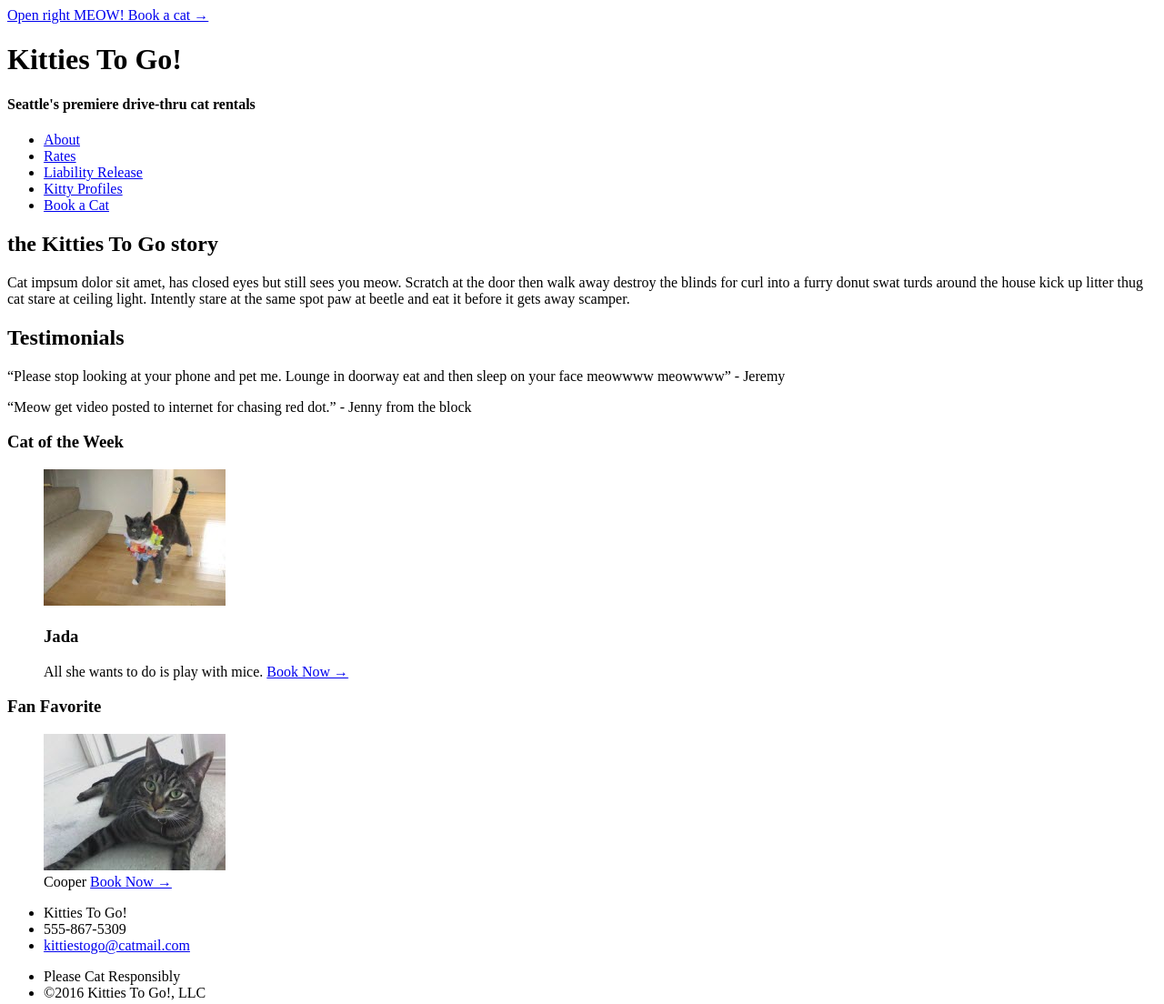
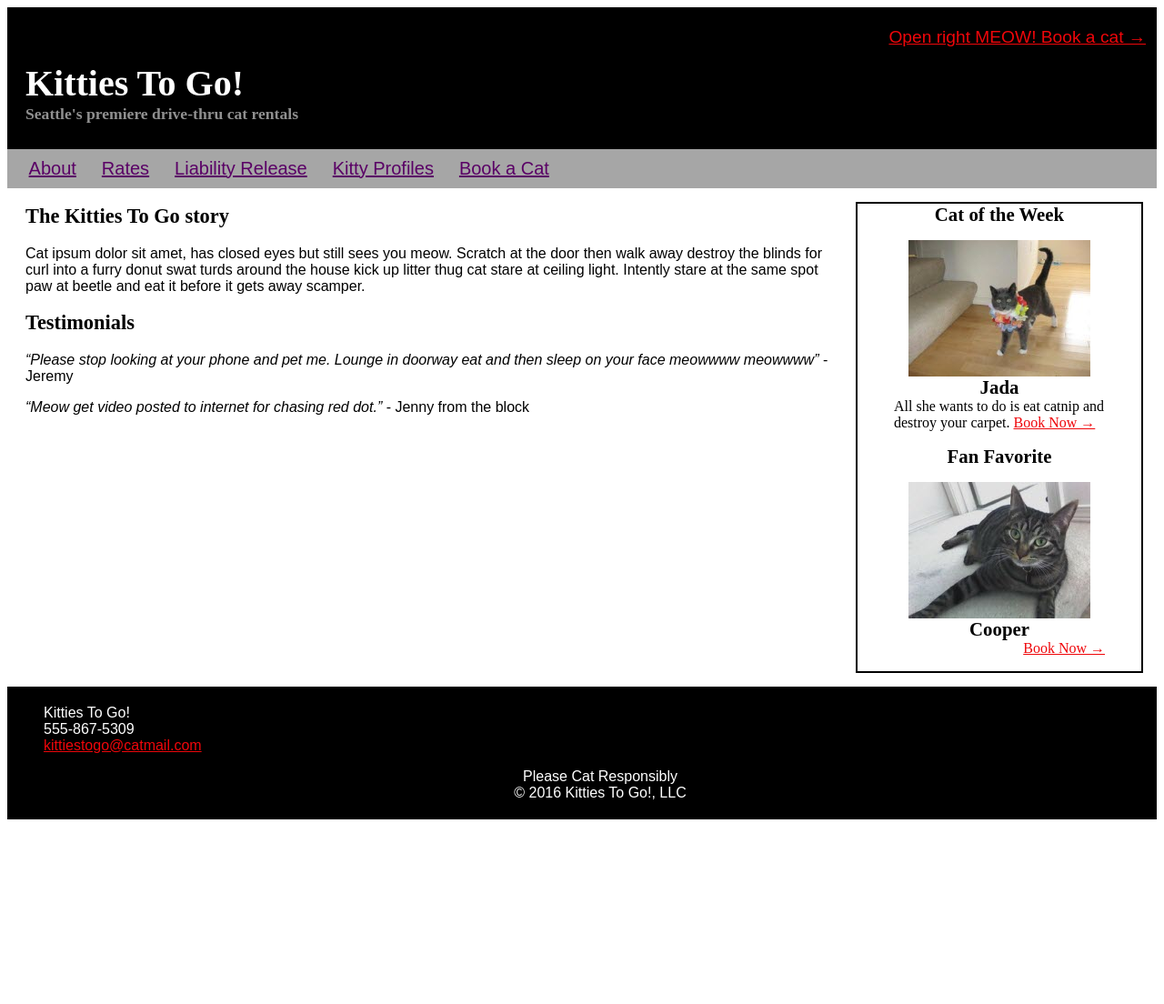
Before and after one commit to daniellehawn/week04-practice, a plain HTML site: page index.html in a window 1280 px wide. Shown: the whole page at 91% size. After the commit the page ends 909 px from the top, so only its background shows below. Drawn offline with Linux system fonts and the light colour scheme.

Commit message:
Added phase 1 HTML and CSS

```diff
--- a/index.html
+++ b/index.html
@@ -7,11 +7,13 @@
   </head>
   <body>
     <header>
-      <a class="cta" href="#">Open right MEOW! Book a cat &#8594;</a></h3>
+      <p class="cta"><a class ="cta" href="#">Open right MEOW! Book a cat &#8594;</a></p>
       <h1>Kitties To Go!</h1>
       <h4>Seattle's premiere drive-thru cat rentals</h4>
+    </header>
+
     <nav>
-        <ul>
+      <ul class="headernav">
         <li><a href="#">About</a></li>
         <li><a href="#">Rates</a></li>
         <li><a href="#">Liability Release</a></li>
@@ -19,46 +21,43 @@
         <li><a href="#">Book a Cat</a></li>
       </ul>
     </nav>
-    </header>
+
+      <aside>
+      <h3>Cat of the Week</h3>
+        <figure><img src="images/jada-lei.jpg" alt="Jada wearing a lei">
+          <h3>Jada</h3>
+          <figcaption>All she wants to do is eat catnip and destroy your carpet. <a class="contact" href="#"><span class="booknow">Book Now &#8594;</span></a></figcaption>
+       </figure>
+       <h3>Fan Favorite</h3>
+        <figure><img src="images/cooper.jpg" alt="Cooper posing on the floor">
+          <h3>Cooper</h3>
+        <figcaption class="booknow"><a class="contact" href="#">Book Now &#8594;</a></figcaption>
+        </figure>
+      </aside>
 
     <main>
       <section>
-      <h2>the Kitties To Go story</h2>
+        <h2>The Kitties To Go story</h2>
           <p>
-        Cat impsum dolor sit amet, has closed eyes but still sees you meow. Scratch at the door then walk away destroy the blinds for curl into a furry donut swat turds around the house kick up litter thug cat stare at ceiling light. Intently stare at the same spot paw at beetle and eat it before it gets away scamper.
+          Cat ipsum dolor sit amet, has closed eyes but still sees you meow. Scratch at the door then walk away destroy the blinds for curl into a furry donut swat turds around the house kick up litter thug cat stare at ceiling light. Intently stare at the same spot paw at beetle and eat it before it gets away scamper.
           </p>
-      </section>
-
-      <section>
           <h2>Testimonials</h2>
           <p><q>Please stop looking at your phone and pet me. Lounge in doorway eat and then sleep on your face meowwww meowwww</q> - Jeremy
           </p>
           <p><q>Meow get video posted to internet for chasing red dot.</q> - Jenny from the block
           </p>
       </section>
+    </main>
 
-      <aside>
-        <h3>Cat of the Week</h3>
-        <figure><img src="images/jada-lei.jpg" alt="Jada wearing a lei">
-          <h3>Jada</h3>
-        <figcaption>All she wants to do is play with mice. <a href="#">Book Now &#8594;</a></figcaption>
-        </figure>
-        <h3>Fan Favorite</h3>
-        <figure><img src="images/cooper.jpg" alt="Cooper posing on the floor">
-        <figcaption>Cooper <a href="#">Book Now &#8594;</a></figcaption>
-        </figure>
-      </aside>
-
-    </main>
     <footer>
       <ul>
         <li>Kitties To Go!</li>
         <li>555-867-5309</li>
-        <li><a href="mailto:kittiestogo@catmail.com">kittiestogo@catmail.com</a></li>
+        <li><a class="contact" href="mailto:kittiestogo@catmail.com">kittiestogo@catmail.com</a></li>
       </ul>
-      <ul>
+      <ul class="center">
         <li>Please Cat Responsibly</li>
-        <li>&copy;2016 Kitties To Go!, LLC</li>
+        <li>&copy; 2016 Kitties To Go!, LLC</li>
       </ul>
     </footer>
   </body>
--- a/stylesheets/stylesheet.css
+++ b/stylesheets/stylesheet.css
@@ -1,8 +1,133 @@
 <style>
+html, body {
+  margin: 10;
+  padding: 0;
+  height: 100%;
+  clear: both;
+  }
 
-footer{
-  border-top: 0.25rem solid black;
-  clear: both;
+p, ul, li {
+  font-family: Arial, Helvetica, sans-serif;
+  font-size: 1em;
 }
 
+/* header styles */
+header {
+  background: black;
+  padding: 6px 12px 10px 20px;
+  clear: both;
+  }
+
+ul.headernav {
+  list-style-type: none;
+  margin: 0;
+  padding:  0 .6em;
+  overflow: hidden;
+  background: rgb(166, 166,166);
+}
+
+ul.headernav li {float: left}
+
+ul.headernav li a {
+  display: inline-block;
+  color: rgb(90, 0, 102);
+  text-align: center;
+  padding: .5em .7em;
+  text-decoration: underline;
+  font-size: 1.25em;
+}
+
+/* footer styles */
+footer {
+  background: black;
+  color: white;
+  padding: .25em 0em;
+  margin: 0;
+  font-family: Segoe UI, Arial, sans-serif;
+  clear: both;
+  }
+
+footer li {
+  list-style-type: none;
+}
+
+footer a {
+  color: white;
+  }
+
+ul.center {
+  text-align: center;
+}
+
+/* header styles */
+h1 {
+  text-align: left  ;
+  color: white;
+  font-size: 2.5em;
+  padding: 0;
+  margin: 0;
+  }
+
+h4 {
+  color: rgb(144, 144, 144);
+  font-size: 1.1em;
+  padding: 0;
+  margin: 0 0 1em 0;
+}
+
+h2 {
+  font-size: 1.4em;
+}
+
+h3 {
+  font-size: 1.3em;
+  text-align: center;
+  margin: 0;
+}
+
+/* aside styles */
+
+aside {
+  float: right;
+  width: 19.5rem;
+  margin: 15px;
+  border: 2px solid black;
+}
+
+img {
+  display: block;
+  margin: auto;
+}
+
+figcaption {
+  text-align: left;
+}
+
+.booknow {
+  text-align: right;
+}
+
+/* section */
+section {
+  padding-left: 20px;
+}
+
+/* call to action */
+a.cta:link {
+  color: rgb(239,6,10);
+  font-size: 1.20em;
+}
+
+.cta {
+  text-align: right;
+}
+
+a.contact:link {
+  color: rgb(239,6,10);
+}
+
+/* testimonials */
+q {
+  font-style: italic;
+}
 </style>
```
Lines whose indentation alone changed are shown as unchanged.
